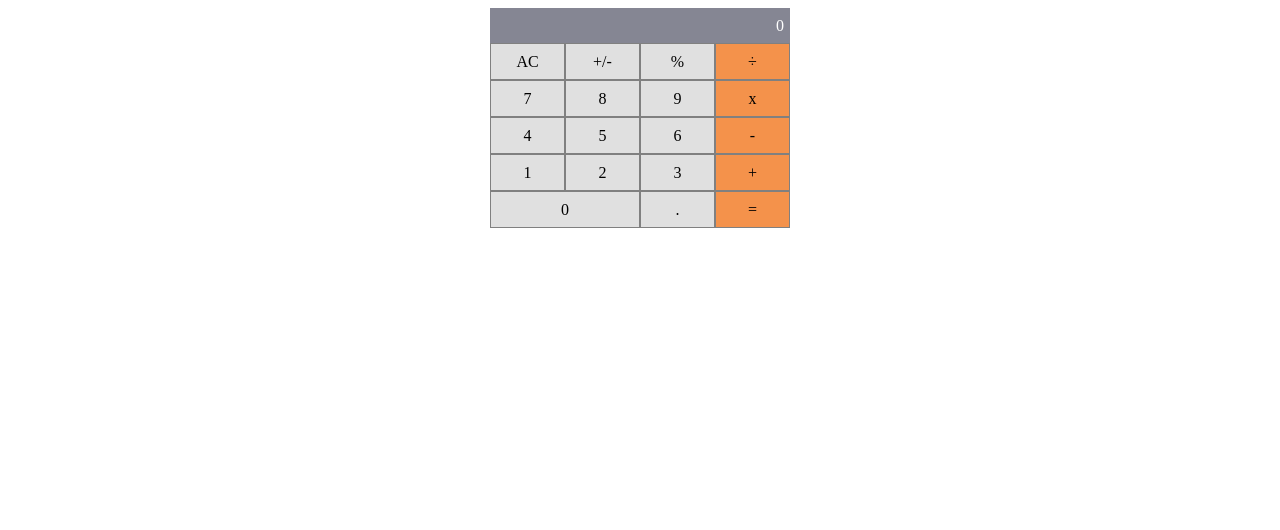
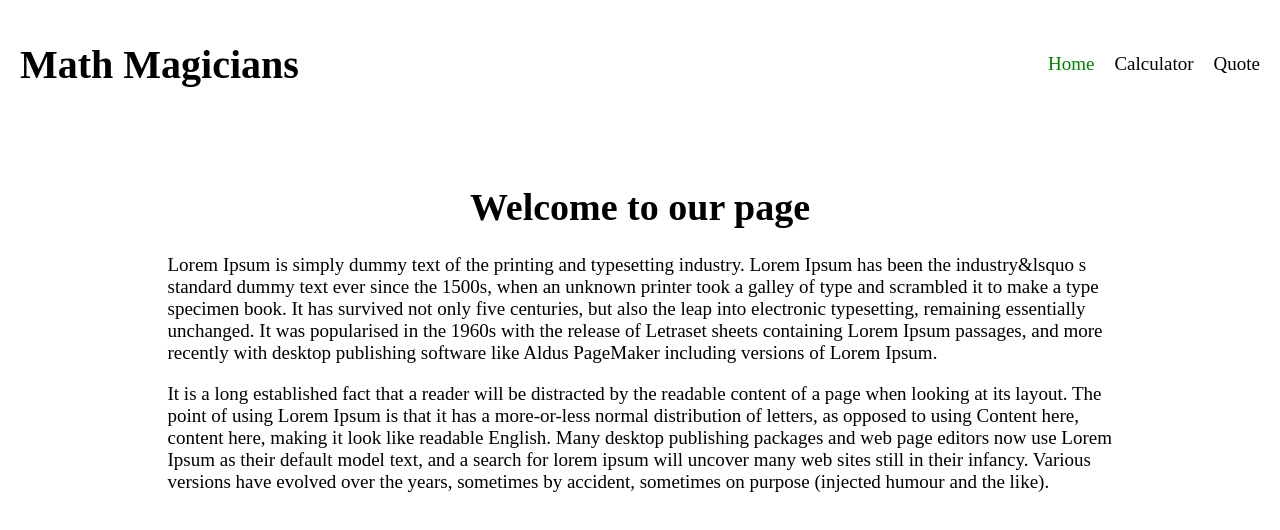
Before and after one commit to azy64/math-magicians, a React (Create React App) app: page / in a window 1280 px wide. Shown: the top 530 px of the page. Built offline with nearby package versions, Linux system fonts and the light colour scheme.

Commit message:
Add navigation

```diff
--- a/package.json
+++ b/package.json
@@ -10,6 +10,7 @@
     "prop-types": "^15.7.2",
     "react": "^17.0.2",
     "react-dom": "^17.0.2",
+    "react-router-dom": "^5.3.0",
     "react-scripts": "^3.4.4",
     "web-vitals": "^1.0.1"
   },
--- a/src/App.js
+++ b/src/App.js
@@ -1,6 +1,10 @@
 import './css/App.css';
 import React from 'react';
+import { BrowserRouter as Router, Route, Switch } from 'react-router-dom';
 import Calculator from './Components/Calculator';
+import NavBar from './Components/NavBar';
+import Home from './Components/Home';
+import Quote from './Components/Quote';
 
 export default class App extends React.Component {
   constructor(props) {
@@ -11,7 +15,21 @@ export default class App extends React.Component {
   render() {
     return (
       <div className="App">
-        <Calculator />
+        <Router>
+          <NavBar />
+          <Switch>
+            <Route exact path="/">
+              <Home />
+            </Route>
+            <Route path="/calc">
+              <Calculator />
+            </Route>
+            <Route path="/quote">
+              <Quote />
+            </Route>
+          </Switch>
+        </Router>
+
       </div>
     );
   }
--- a/src/Components/Calculator.js
+++ b/src/Components/Calculator.js
@@ -30,10 +30,16 @@ const Calculator = () => {
   const { next, total } = compute;
   const tmp = next || total || 0;
   return (
-    <div className="calculator">
-      <BarDisplay content={`${tmp}`} />
-      {addButton(compute, setCompute)}
+    <div className="section-calc">
+      <div>
+        <h1>Let &lsquo Do some math !</h1>
+      </div>
+      <div className="calculator">
+        <BarDisplay content={`${tmp}`} />
+        {addButton(compute, setCompute)}
+      </div>
     </div>
+
   );
 };
 
--- /dev/null
+++ b/src/Components/Home.js
@@ -0,0 +1,39 @@
+import React from 'react';
+
+export default function Home() {
+  return (
+    <div style={{
+      width: '75%', margin: 'auto', textAlign: 'center', fontSize: 19, marginTop: '5%',
+    }}
+    >
+      <h1>Welcome to our page</h1>
+      <p style={{ textAlign: 'start' }}>
+        Lorem Ipsum is simply dummy text of the printing and typesetting industry.
+        Lorem Ipsum has been the industry&lsquo s standard dummy text ever since the 1500s,
+        when an unknown printer took a galley of type and scrambled it to make a type specimen book.
+        It has survived not only five centuries, but also the leap into electronic typesetting,
+        remaining essentially unchanged. It was popularised in the 1960s
+        with the release of Letraset
+        sheets
+        containing Lorem Ipsum passages, and more recently with
+        desktop publishing software like Aldus
+        PageMaker including versions of Lorem Ipsum.
+      </p>
+      <p style={{ textAlign: 'start' }}>
+        It is a long established fact that a reader will be distracted by
+        the readable content of
+        a page when looking at its layout. The point of using
+        Lorem Ipsum is that it has a more-or-less
+        normal distribution of letters, as opposed to using
+        Content here, content here, making it look
+        like readable English. Many desktop publishing packages
+        and web page editors now use Lorem Ipsum
+        as their default model text, and a search for
+        lorem ipsum will uncover many web sites still in
+        their infancy. Various versions have evolved over
+        the years, sometimes by accident, sometimes on
+        purpose (injected humour and the like).
+      </p>
+    </div>
+  );
+}
--- /dev/null
+++ b/src/Components/NavBar.js
@@ -0,0 +1,26 @@
+import React from 'react';
+import { NavLink } from 'react-router-dom';
+import '../css/navBar.css';
+
+export default function NavBar() {
+  return (
+    <div className="navbar">
+      <div className="title">
+        <h1>Math Magicians</h1>
+      </div>
+      <div className="link">
+        <ul>
+          <li>
+            <NavLink to="/" exact>Home</NavLink>
+          </li>
+          <li>
+            <NavLink to="/calc" exact>Calculator</NavLink>
+          </li>
+          <li>
+            <NavLink to="/quote" exact>Quote</NavLink>
+          </li>
+        </ul>
+      </div>
+    </div>
+  );
+}
--- /dev/null
+++ b/src/Components/Quote.js
@@ -0,0 +1,16 @@
+import React from 'react';
+
+export default function Quote() {
+  return (
+    <div style={{
+      width: '70%', margin: 'auto', textAlign: 'center', fontSize: 19, marginTop: '5%',
+    }}
+    >
+      <p>
+        Mathematics is about numbers, equations, computations
+        <br />
+        or algorithms: it is about understanding. -William Paul Thurston
+      </p>
+    </div>
+  );
+}
--- a/src/css/Calculator.css
+++ b/src/css/Calculator.css
@@ -1,3 +1,8 @@
+.section-calc {
+  display: grid;
+  grid-template-columns: 40% 50%;
+}
+
 .calculator {
   width: 300px;
   min-height: 100px;
--- /dev/null
+++ b/src/css/navBar.css
@@ -0,0 +1,42 @@
+.navbar {
+  display: grid;
+  grid-template-columns: auto auto;
+  margin-bottom: 20px;
+}
+
+.active {
+  color: green;
+  text-decoration: none;
+}
+
+.navbar h1 {
+  font-size: 2.5em;
+  padding-left: 10px;
+  line-height: 1.5em;
+}
+
+.navbar .link {
+  padding-top: 35px;
+  text-align: end;
+}
+
+.navbar .link ul {
+  list-style: none;
+  margin: 0;
+  justify-content: end;
+}
+
+.navbar div ul li {
+  display: inline-block;
+  margin: 10px;
+  font-size: 19px;
+}
+
+li a {
+  text-decoration: none;
+  color: black;
+}
+
+li a:hover {
+  color: green;
+}
```
Also changed, not shown: src/Components/Operate.js (deleted), 2 other files (tests, documents, lock files or other folders).
